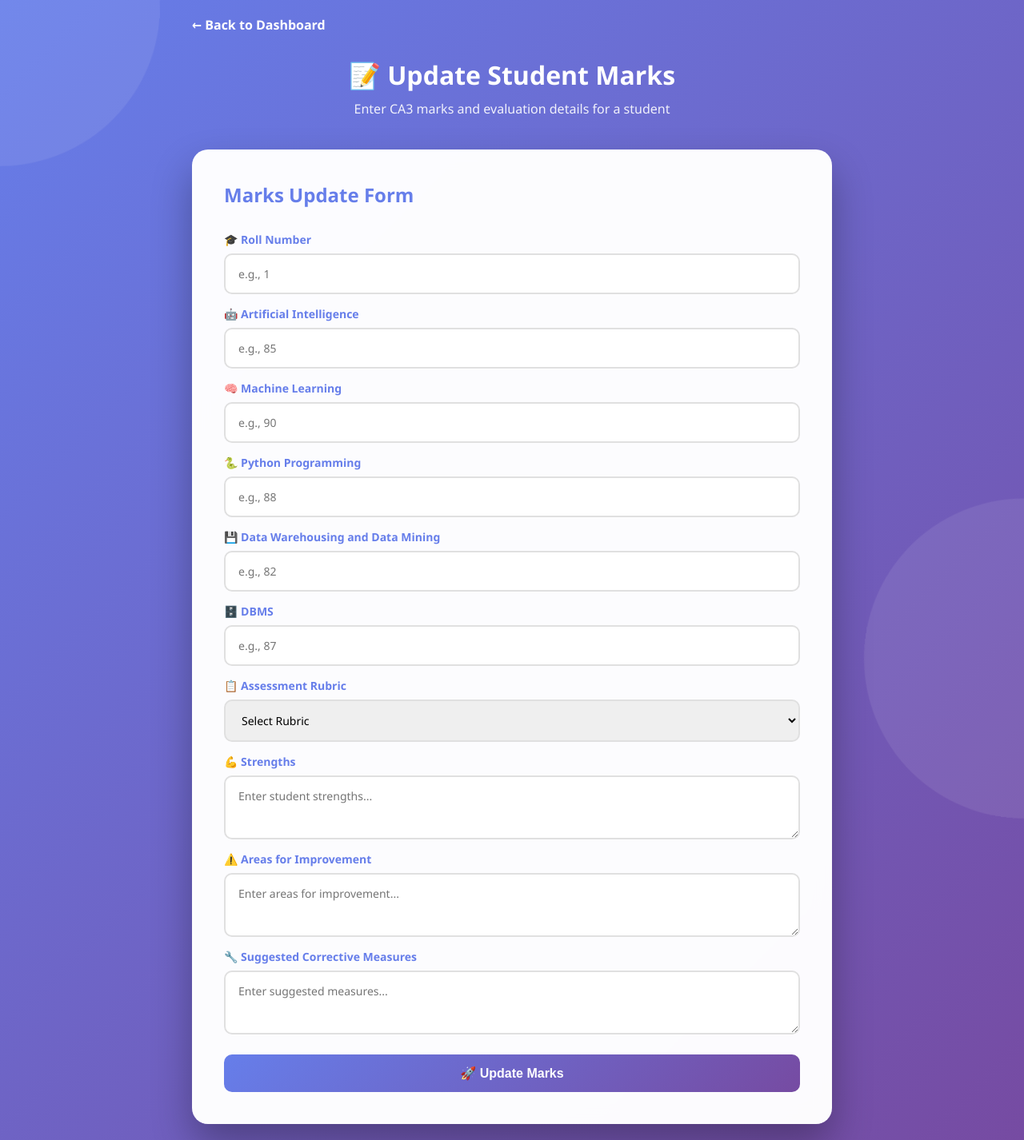
After one commit to pinki13ghosh-glitch/Major_project, a Flask app: page /update_marks in a window 1280 px wide. The commit adds this page. Shown: the whole page at 80% size. Run offline with Flask 3, Linux system fonts and the light colour scheme; a user stored in the database is signed in.

Commit message:
updated something

```diff
--- a/app.py
+++ b/app.py
@@ -962,6 +962,106 @@ def search_students():
                          search_query=search_query,
                          filter_type=filter_type)
 
+@app.route("/update_marks", methods=["GET", "POST"])
+def update_marks():
+    if "user" not in session:
+        return redirect("/")
+
+    message = ""
+    error = False
+
+    if request.method == "POST":
+        roll_number = request.form.get("roll_number", "").strip()
+        if not roll_number.isdigit():
+            message = "Please enter a valid numeric Roll Number."
+            error = True
+        else:
+            roll_number = int(roll_number)
+            try:
+                df = pd.read_csv("student_data.csv")
+            except Exception as e:
+                message = f"Error reading student_data.csv: {e}"
+                error = True
+                return render_template("update_marks.html", message=message, error=error)
+
+            # Find student by roll number
+            student_row = None
+            student_idx = None
+            if "Roll_Number" in df.columns:
+                matching_rows = df[df["Roll_Number"] == roll_number]
+                if not matching_rows.empty:
+                    student_row = matching_rows.iloc[0]
+                    student_idx = matching_rows.index[0]
+            else:
+                if roll_number >= 1 and roll_number <= len(df):
+                    student_idx = roll_number - 1
+                    student_row = df.iloc[student_idx]
+
+            if student_row is None:
+                message = "Roll Number not found. Please verify and try again."
+                error = True
+            else:
+                # Ensure new columns exist
+                new_columns = [
+                    "Artificial_Intelligence", "Machine_Learning", "Python_Programming",
+                    "Data_Warehousing_and_Data_Mining", "DBMS", "Total_CA3",
+                    "Assessment_Rubric", "Strengths", "Areas_for_Improvement", "Suggested_Corrective_Measures"
+                ]
+                for col in new_columns:
+                    if col not in df.columns:
+                        df[col] = ""
+
+                # Get marks
+                ai = request.form.get("ai", "").strip()
+                ml = request.form.get("ml", "").strip()
+                python = request.form.get("python", "").strip()
+                dw = request.form.get("dw", "").strip()
+                dbms = request.form.get("dbms", "").strip()
+
+                marks = [ai, ml, python, dw, dbms]
+                if not all(m for m in marks):
+                    message = "Please enter valid numeric marks for all subjects."
+                    error = True
+                else:
+                    try:
+                        ai_val = float(ai)
+                        ml_val = float(ml)
+                        python_val = float(python)
+                        dw_val = float(dw)
+                        dbms_val = float(dbms)
+                    except ValueError:
+                        message = "Please enter valid numeric marks for all subjects."
+                        error = True
+                    else:
+                        total_ca3 = ai_val + ml_val + python_val + dw_val + dbms_val
+
+                        rubric = request.form.get("rubric", "").strip()
+                        strengths = request.form.get("strengths", "").strip()
+                        areas = request.form.get("areas", "").strip()
+                        measures = request.form.get("measures", "").strip()
+
+                        # Update the row
+                        df.at[student_idx, "Artificial_Intelligence"] = ai_val
+                        df.at[student_idx, "Machine_Learning"] = ml_val
+                        df.at[student_idx, "Python_Programming"] = python_val
+                        df.at[student_idx, "Data_Warehousing_and_Data_Mining"] = dw_val
+                        df.at[student_idx, "DBMS"] = dbms_val
+                        df.at[student_idx, "Total_CA3"] = total_ca3
+                        df.at[student_idx, "Assessment_Rubric"] = rubric
+                        df.at[student_idx, "Strengths"] = strengths
+                        df.at[student_idx, "Areas_for_Improvement"] = areas
+                        df.at[student_idx, "Suggested_Corrective_Measures"] = measures
+
+                        try:
+                            df.to_csv("student_data.csv", index=False)
+                            message = f"Marks updated successfully for Roll Number {roll_number}. Total CA3: {total_ca3}"
+                            error = False
+                        except Exception as e:
+                            message = f"Error saving data: {e}"
+                            error = True
+
+    return render_template("update_marks.html", message=message, error=error)
+
 @app.route("/logout")
 def logout():
     session.pop("user", None)
--- /dev/null
+++ b/templates/update_marks.html
@@ -0,0 +1,346 @@
+<!DOCTYPE html>
+<html lang="en">
+<head>
+    <meta charset="UTF-8">
+    <meta name="viewport" content="width=device-width, initial-scale=1.0">
+    <title>Update Marks - Student Analytics</title>
+    <style>
+        * {
+            margin: 0;
+            padding: 0;
+            box-sizing: border-box;
+        }
+
+        body {
+            font-family: 'Segoe UI', Tahoma, Geneva, Verdana, sans-serif;
+            background: linear-gradient(135deg, #667eea 0%, #764ba2 100%);
+            min-height: 100vh;
+            padding: 20px;
+            position: relative;
+            overflow-x: hidden;
+        }
+
+        body::before,
+        body::after {
+            content: '';
+            position: fixed;
+            width: 400px;
+            height: 400px;
+            background: rgba(255, 255, 255, 0.08);
+            border-radius: 50%;
+            z-index: 0;
+        }
+
+        body::before {
+            top: -200px;
+            left: -200px;
+            animation: float 8s ease-in-out infinite;
+        }
+
+        body::after {
+            bottom: -200px;
+            right: -200px;
+            animation: float 10s ease-in-out infinite reverse;
+        }
+
+        @keyframes float {
+            0%, 100% { transform: translateY(0px) rotate(0deg); }
+            50% { transform: translateY(30px) rotate(10deg); }
+        }
+
+        .container {
+            max-width: 800px;
+            margin: 0 auto;
+            position: relative;
+            z-index: 10;
+        }
+
+        header {
+            text-align: center;
+            margin-bottom: 40px;
+            animation: slideIn 0.6s ease-out;
+        }
+
+        header h1 {
+            color: white;
+            font-size: 32px;
+            margin-bottom: 10px;
+        }
+
+        header p {
+            color: rgba(255, 255, 255, 0.9);
+            font-size: 16px;
+        }
+
+        .form-box {
+            background: rgba(255, 255, 255, 0.98);
+            backdrop-filter: blur(10px);
+            border-radius: 20px;
+            padding: 40px;
+            box-shadow: 0 25px 50px rgba(0, 0, 0, 0.3);
+            animation: slideUp 0.6s ease-out;
+        }
+
+        @keyframes slideIn {
+            from {
+                opacity: 0;
+                transform: translateY(-30px);
+            }
+            to {
+                opacity: 1;
+                transform: translateY(0);
+            }
+        }
+
+        @keyframes slideUp {
+            from {
+                opacity: 0;
+                transform: translateY(40px);
+            }
+            to {
+                opacity: 1;
+                transform: translateY(0);
+            }
+        }
+
+        h2 {
+            color: #667eea;
+            margin-bottom: 30px;
+            font-size: 24px;
+        }
+
+        form {
+            display: grid;
+            gap: 15px;
+        }
+
+        .form-group {
+            display: flex;
+            flex-direction: column;
+            animation: fadeInUp 0.6s ease-out backwards;
+        }
+
+        .form-group:nth-child(1) { animation-delay: 0.1s; }
+        .form-group:nth-child(2) { animation-delay: 0.15s; }
+        .form-group:nth-child(3) { animation-delay: 0.2s; }
+        .form-group:nth-child(4) { animation-delay: 0.25s; }
+        .form-group:nth-child(5) { animation-delay: 0.3s; }
+        .form-group:nth-child(6) { animation-delay: 0.35s; }
+        .form-group:nth-child(7) { animation-delay: 0.4s; }
+        .form-group:nth-child(8) { animation-delay: 0.45s; }
+        .form-group:nth-child(9) { animation-delay: 0.5s; }
+        .form-group:nth-child(10) { animation-delay: 0.55s; }
+
+        @keyframes fadeInUp {
+            from {
+                opacity: 0;
+                transform: translateY(20px);
+            }
+            to {
+                opacity: 1;
+                transform: translateY(0);
+            }
+        }
+
+        label {
+            color: #667eea;
+            font-weight: 600;
+            margin-bottom: 8px;
+            font-size: 14px;
+        }
+
+        input, select, textarea {
+            padding: 14px 16px;
+            border: 2px solid #e0e0e0;
+            border-radius: 10px;
+            font-size: 14px;
+            transition: all 0.3s ease;
+            font-family: 'Segoe UI', Tahoma, Geneva, Verdana, sans-serif;
+        }
+
+        input:focus, select:focus, textarea:focus {
+            outline: none;
+            border-color: #667eea;
+            background: #f8f9ff;
+            box-shadow: 0 0 0 4px rgba(102, 126, 234, 0.1);
+            transform: translateY(-2px);
+        }
+
+        textarea {
+            resize: vertical;
+            min-height: 80px;
+        }
+
+        button {
+            padding: 14px;
+            background: linear-gradient(135deg, #667eea 0%, #764ba2 100%);
+            color: white;
+            border: none;
+            border-radius: 10px;
+            font-size: 16px;
+            font-weight: 600;
+            cursor: pointer;
+            transition: all 0.3s ease;
+            margin-top: 10px;
+            position: relative;
+            overflow: hidden;
+        }
+
+        button::before {
+            content: '';
+            position: absolute;
+            top: 50%;
+            left: 50%;
+            width: 0;
+            height: 0;
+            background: rgba(255, 255, 255, 0.4);
+            border-radius: 50%;
+            transform: translate(-50%, -50%);
+            transition: width 0.6s, height 0.6s;
+        }
+
+        button:hover {
+            transform: translateY(-3px);
+            box-shadow: 0 15px 35px rgba(102, 126, 234, 0.4);
+        }
+
+        button:hover::before {
+            width: 300px;
+            height: 300px;
+        }
+
+        button:active {
+            transform: translateY(-1px);
+        }
+
+        .back-link {
+            display: inline-block;
+            color: white;
+            text-decoration: none;
+            margin-bottom: 30px;
+            font-weight: 600;
+            transition: all 0.3s ease;
+            cursor: pointer;
+        }
+
+        .back-link:hover {
+            transform: translateX(-5px);
+        }
+
+        .message {
+            background: linear-gradient(135deg, #10b981 0%, #34d399 100%);
+            border-radius: 15px;
+            padding: 20px;
+            color: white;
+            margin-top: 30px;
+            animation: popIn 0.5s ease-out;
+        }
+
+        .error {
+            background: linear-gradient(135deg, #ef4444 0%, #f87171 100%);
+        }
+
+        @keyframes popIn {
+            from {
+                opacity: 0;
+                transform: scale(0.95);
+            }
+            to {
+                opacity: 1;
+                transform: scale(1);
+            }
+        }
+    </style>
+</head>
+<body>
+    <div class="container">
+        <a href='/dashboard' class="back-link">← Back to Dashboard</a>
+
+        <header>
+            <h1>📝 Update Student Marks</h1>
+            <p>Enter CA3 marks and evaluation details for a student</p>
+        </header>
+
+        <div class="form-box">
+            <h2>Marks Update Form</h2>
+            <form method='post'>
+                <div class="form-group">
+                    <label for="roll_number">🎓 Roll Number</label>
+                    <input type='number' id='roll_number' name='roll_number' placeholder='e.g., 1' min='1' required>
+                </div>
+
+                <div class="form-group">
+                    <label for="ai">🤖 Artificial Intelligence</label>
+                    <input type='number' id='ai' name='ai' placeholder='e.g., 85' min='0' max='100' step='0.1' required>
+                </div>
+
+                <div class="form-group">
+                    <label for="ml">🧠 Machine Learning</label>
+                    <input type='number' id='ml' name='ml' placeholder='e.g., 90' min='0' max='100' step='0.1' required>
+                </div>
+
+                <div class="form-group">
+                    <label for="python">🐍 Python Programming</label>
+                    <input type='number' id='python' name='python' placeholder='e.g., 88' min='0' max='100' step='0.1' required>
+                </div>
+
+                <div class="form-group">
+                    <label for="dw">💾 Data Warehousing and Data Mining</label>
+                    <input type='number' id='dw' name='dw' placeholder='e.g., 82' min='0' max='100' step='0.1' required>
+                </div>
+
+                <div class="form-group">
+                    <label for="dbms">🗄️ DBMS</label>
+                    <input type='number' id='dbms' name='dbms' placeholder='e.g., 87' min='0' max='100' step='0.1' required>
+                </div>
+
+                <div class="form-group">
+                    <label for="rubric">📋 Assessment Rubric</label>
+                    <select id='rubric' name='rubric'>
+                        <option value="">Select Rubric</option>
+                        <option value="A1">A1</option>
+                        <option value="A2">A2</option>
+                        <option value="A3">A3</option>
+                        <option value="A4">A4</option>
+                        <option value="B1">B1</option>
+                        <option value="B2">B2</option>
+                        <option value="B3">B3</option>
+                        <option value="B4">B4</option>
+                        <option value="C1">C1</option>
+                        <option value="C2">C2</option>
+                        <option value="C3">C3</option>
+                        <option value="C4">C4</option>
+                        <option value="D1">D1</option>
+                        <option value="D2">D2</option>
+                        <option value="D3">D3</option>
+                        <option value="D4">D4</option>
+                    </select>
+                </div>
+
+                <div class="form-group">
+                    <label for="strengths">💪 Strengths</label>
+                    <textarea id='strengths' name='strengths' placeholder='Enter student strengths...'></textarea>
+                </div>
+
+                <div class="form-group">
+                    <label for="areas">⚠️ Areas for Improvement</label>
+                    <textarea id='areas' name='areas' placeholder='Enter areas for improvement...'></textarea>
+                </div>
+
+                <div class="form-group">
+                    <label for="measures">🔧 Suggested Corrective Measures</label>
+                    <textarea id='measures' name='measures' placeholder='Enter suggested measures...'></textarea>
+                </div>
+
+                <button type='submit'>🚀 Update Marks</button>
+            </form>
+
+            {% if message %}
+            <div class="message{% if error %} error{% endif %}">
+                {{ message }}
+            </div>
+            {% endif %}
+        </div>
+    </div>
+</body>
+</html>
```
Also changed, not shown: student_data.csv (+51 -50 lines), templates/dashboard.html (+8 -0 lines), database.db.
